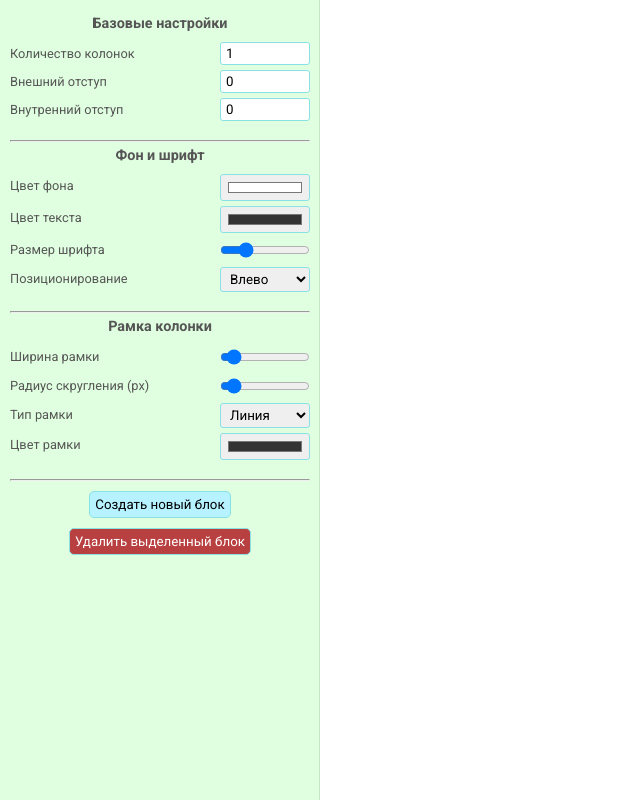
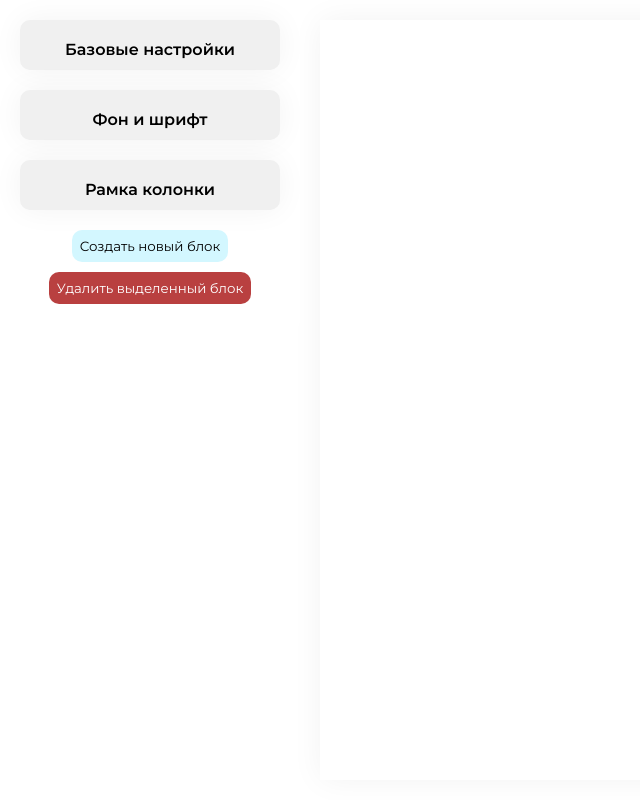
Before and after one commit to voverg/site-constructor, a website built with webpack: page src/index.html in a window 1280 px wide. Shown: the whole page, without its empty margins (0-640 px from the left). Built offline with nearby package versions, Linux system fonts and the light colour scheme.

Commit message:
Redesign

```diff
--- a/src/classes/sidebar.js
+++ b/src/classes/sidebar.js
@@ -35,23 +35,26 @@ export class Sidebar {
 
 function block(type='button') {
     return `
-        <h4>Базовые настройки</h4>
+    <div class="Settings">
+    <div class="Block" id="Base-Settings">
+        <h4 onclick='document.getElementById("Base-Settings").style.height === "auto" ? document.getElementById("Base-Settings").style.height = "50px" : document.getElementById("Base-Settings").style.height = "auto"'>Базовые настройки</h4>
         <div class="row">
             <label for="columns">Количество колонок</label>
             <input type="number" id="columns" name="columns" class="range input" value="1" min="1" max="6" data-unit="">
         </div>
-
         <div class="row">
             <label for="margin">Внешний отступ</label>
-            <input type="number" id="margin" name="margin" class="range input" min="0" max="100" step="5" value="0" data-unit="px">
+            <input type="number" id="margin" name="margin" class="range input" min="0" max="100" step="5" value="0"
+                data-unit="px">
         </div>
         <div class="row">
             <label for="padding">Внутренний отступ</label>
-            <input type="number" id="padding" name="padding" class="range input" min="0" max="100" step="5" value="0" data-unit="px">
+            <input type="number" id="padding" name="padding" class="range input" min="0" max="100" step="5" value="0"
+                data-unit="px">
         </div>
-        <br><hr>
-
-        <h4>Фон и шрифт</h4>
+    </div>
+    <div class="Block" id="Background-Font">
+        <h4 onclick='document.getElementById("Background-Font").style.height === "auto" ? document.getElementById("Background-Font").style.height = "50px" : document.getElementById("Background-Font").style.height = "auto"'>Фон и шрифт</h4>
         <div class="row">
             <label for="background">Цвет фона</label>
             <input type="color" id="background" name="background" class="range input" value="#ffffff" data-unit="">
@@ -62,7 +65,8 @@ function block(type='button') {
         </div>
         <div class="row">
             <label for="font-size">Размер шрифта</label>
-            <input type="range" id="font-size" name="font-size" class="range input" min="8" max="50" value="16" data-unit="px">
+            <input type="range" id="font-size" name="font-size" class="range input" min="8" max="50" value="16"
+                data-unit="px">
         </div>
         <div class="row">
             <label for="text-align">Позиционирование</label>
@@ -72,8 +76,9 @@ function block(type='button') {
                 <option value="right">Вправо</option>
             </select>
         </div>
-
-        <!-- <p>Позиционирование</p>
+    </div>
+    <!-- <div class="Block" id="Position">
+    <p onclick='document.getElementById("Position").style.height === "auto" ? document.getElementById("Position").style.height = "50px" : document.getElementById("Position").style.height = "auto"'>Позиционирование</p>
     <input type="radio" id="radio-left" name="text-align" class="range input" value="left" data-unit="">
     <input type="radio" id="radio-center" name="text-align" class="range input" value="center" data-unit="" checked>
     <input type="radio" id="radio-right" name="text-align" class="range input" value="left" data-unit="">
@@ -81,18 +86,20 @@ function block(type='button') {
     <label for="radio-left" class="radio-left">Влево</label>
     <label for="radio-center" class="radio-center">Центр</label>
     <label for="radio-right" class="radio-right">Вправо</label>
+</div>
 </div> -->
 
-        <br><hr>
-
-        <h4>Рамка колонки</h4>
+    <div class="Block" id="Row-Border">
+        <h4 onclick='document.getElementById("Row-Border").style.height === "auto" ? document.getElementById("Row-Border").style.height = "50px" : document.getElementById("Row-Border").style.height = "auto"'>Рамка колонки</h4>
         <div class="row">
             <label for="border-width">Ширина рамки</label>
-            <input type="range" id="border-width" name="border-width" class="range input" min="0" max="10" value="0" data-unit="px">
+            <input type="range" id="border-width" name="border-width" class="range input" min="0" max="10" value="0"
+                data-unit="px">
         </div>
         <div class="row">
             <label for="border-radius">Радиус скругления (px)</label>
-            <input type="range" id="border-radius" name="border-radius" class="range input" min="0" max="50" value="0" data-unit="px">
+            <input type="range" id="border-radius" name="border-radius" class="range input" min="0" max="50" value="0"
+                data-unit="px">
         </div>
         <div class="row">
             <label for="border-style">Тип рамки</label>
@@ -106,7 +113,11 @@ function block(type='button') {
             <label for="border-color">Цвет рамки</label>
             <input type="color" id="border-color" name="border-color" class="range input" value="#333333" data-unit="">
         </div>
-        <br><hr>
+    </div>
+
+
+
+</div>
 
         <button type="${type}" class="btn btn-create-block">Создать новый блок</button>
         <button type="${type}" class="btn btn-delete-block">Удалить выделенный блок</button>
--- a/src/index.html
+++ b/src/index.html
@@ -1,5 +1,6 @@
 <!DOCTYPE html>
 <html lang="en">
+
 <head>
     <meta charset="UTF-8">
     <meta name="viewport" content="width=device-width, initial-scale=1.0, shrink-to-fit=no">
@@ -7,11 +8,14 @@
     <meta name="keywords" content="html, css, javascript">
     <!-- <meta name="og:image" content="img/social.jpg"> -->
     <title>Constructor</title>
-    <link href="https://fonts.googleapis.com/css?family=Roboto:300,300i,400,400i,700,700i&display=swap&subset=cyrillic" rel="stylesheet">
+    <link rel="preconnect" href="https://fonts.gstatic.com">
+    <link href="https://fonts.googleapis.com/css2?family=Montserrat:wght@400;600&display=swap" rel="stylesheet">
+
     <!-- <link rel="shortcut icon" href="img/favicon.ico" type="image/x-icon"> -->
     <!-- <link rel="stylesheet" href="css/font-awesome.css"> -->
     <!-- <link rel="stylesheet" href="styles/main.css"> -->
 </head>
+
 <body>
     <div id="app" class="">
 
@@ -19,10 +23,11 @@
         <div id="site" class="content"></div>
 
     </div>
-<!--     <footer class="footer">
+    <!--     <footer class="footer">
         <p>Created 2020 by <a href="https://github.com/voverg" target="_blank">Voverg</a></p>
     </footer> -->
 
     <!-- <script src="js/app.js"></script> -->
 </body>
+
 </html>
--- a/src/styles/main.css
+++ b/src/styles/main.css
@@ -2,7 +2,7 @@
     margin: 0;
     padding: 0;
     box-sizing: border-box;
-    font-family: Roboto, sans-serif;
+    font-family: Montserrat, sans-serif;
 }
 
 a {
@@ -14,24 +14,43 @@ a {
 }
 
 /*Sidebar*/
+
+.Block {
+    padding: 10px;
+    background-color: #F0F0F0;
+    border-radius: 10px;
+    margin-bottom: 20px;
+    -webkit-box-shadow: 0px 0px 30px 0px rgba(0,0,0,0.05);
+    -moz-box-shadow: 0px 0px 30px 0px rgba(0,0,0,0.05);
+    box-shadow: 0px 0px 30px 0px rgba(0,0,0,0.05);
+    overflow: hidden;
+    height: 50px;
+    transition: all 0.3s ease-in-out;
+}
+
 .sidebar {
+    display: block;
     position: fixed;
     top: 0;
+    border-radius: 0 15px 15px 0;
     left: 0;
-    width: 25%;
-    height: 100vh;
-    padding: 10px;
-    background-color: #e0ffe0;
-    box-shadow: inset -1px 0 0 rgba(0, 0, 0, .1);
+    margin-left: auto;
+    margin-top: auto;
+    width: 300px;
+    /* padding: 20px; */
+    background-color: #FFFFFF;
     overflow-y: auto;
+    padding: 20px;
     z-index: 99;
 }
 
 .sidebar h4 {
-    font-size: 0.9rem;
+    font-size: 1rem;
     text-align: center;
-    color: #555;
-    margin: 5px auto;
+    color: #000000;
+    margin: 10px auto;
+    font-weight: 600;
+    cursor: pointer;
 }
 
 .sidebar p {
@@ -47,7 +66,6 @@ label {
     padding-top: 9px;
     font-size: 0.8rem;
     color: #555;
-    cursor: pointer;
 }
 .radio-left, .radio-center, .radio-right {
     flex-grow: 1;
@@ -57,9 +75,9 @@ label {
 input, select {
     width: 100%;
     margin: 5px 0 0 0;
-    padding: 3px 5px;
-    border: 1px solid #88e2e4;
-    border-radius: 3px;
+    padding: 5px 8px;
+    border: none;
+    border-radius: 10px;
 }
 input:focus {
     outline: none;
@@ -71,10 +89,10 @@ input.range, select.range {
 
 .btn {
     margin: 5px 0;
-    padding: 5px;
-    background-color: #b6f2ff;
-    border: 1px solid #88e2e4;
-    border-radius: 5px;
+    padding: 8px;
+    background-color: #d3f7ff;
+    border: none;
+    border-radius: 10px;
     cursor: pointer;
 }
 .btn:hover {
@@ -98,14 +116,21 @@ input.range, select.range {
 /* Content */
 .content {
     position: absolute;
-    top: 0;
-    left: 25%;
-    width: 75%;
+    top: 20px;
+    left: 320px;
+    width: calc(100vw - 340px);
+    height: calc(100vh - 40px);
+    overflow: scroll;
+    -webkit-box-shadow: 0px 0px 30px 0px rgba(0,0,0,0.05);
+    -moz-box-shadow: 0px 0px 30px 0px rgba(0,0,0,0.05);
+    box-shadow: 0px 0px 30px 0px rgba(0,0,0,0.05);
 }
 
 .row {
     display: flex;
     justify-content: space-between;
+    margin-top: 5px;
+    margin-bottom: 5px;
 }
 
 .col-sm {
@@ -129,3 +154,8 @@ footer a {
 footer a:hover {
     color: orange;
 }
+
+.block-content:focus {
+    border-width: 1px !important;
+    border-color: #000000 !important;
+}
```
Also changed, not shown: 1 other file. Lines whose indentation alone changed are shown as unchanged.
